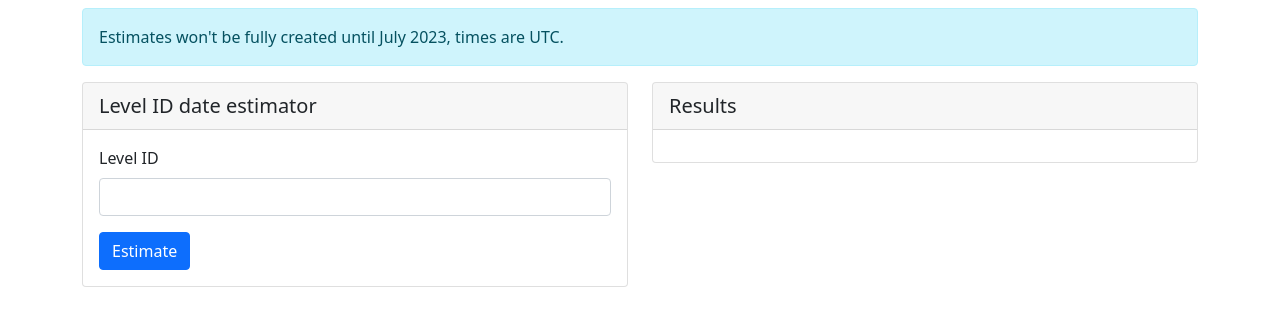
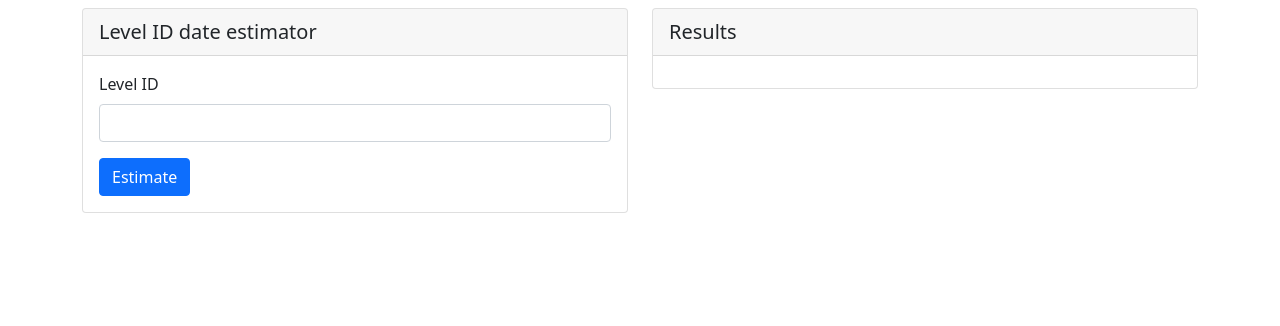
Before and after one commit to Cvolton/GDHistory, a Django app: page /date_estimator/ in a window 1280 px wide. Shown: the part 56-382 px from the top of the page. Run offline with Django 3.2, Linux system fonts and the light colour scheme; parts of the project's set-up code (start-up, migrations or seed data) failed here and were passed over.

Commit message:
remove date estimator notice

```diff
--- a/history/templates/date_estimator.html
+++ b/history/templates/date_estimator.html
@@ -1,10 +1,6 @@
 {% extends "base.html" %}
 {% block title %}Date Estimator{% endblock title %}
 {% block content %}
-
-<div class="alert alert-info" role="alert">
-	Estimates won't be fully created until July 2023, times are UTC.
-</div>
 
 <div class="row">
 	<div class="col mb-3">
```
